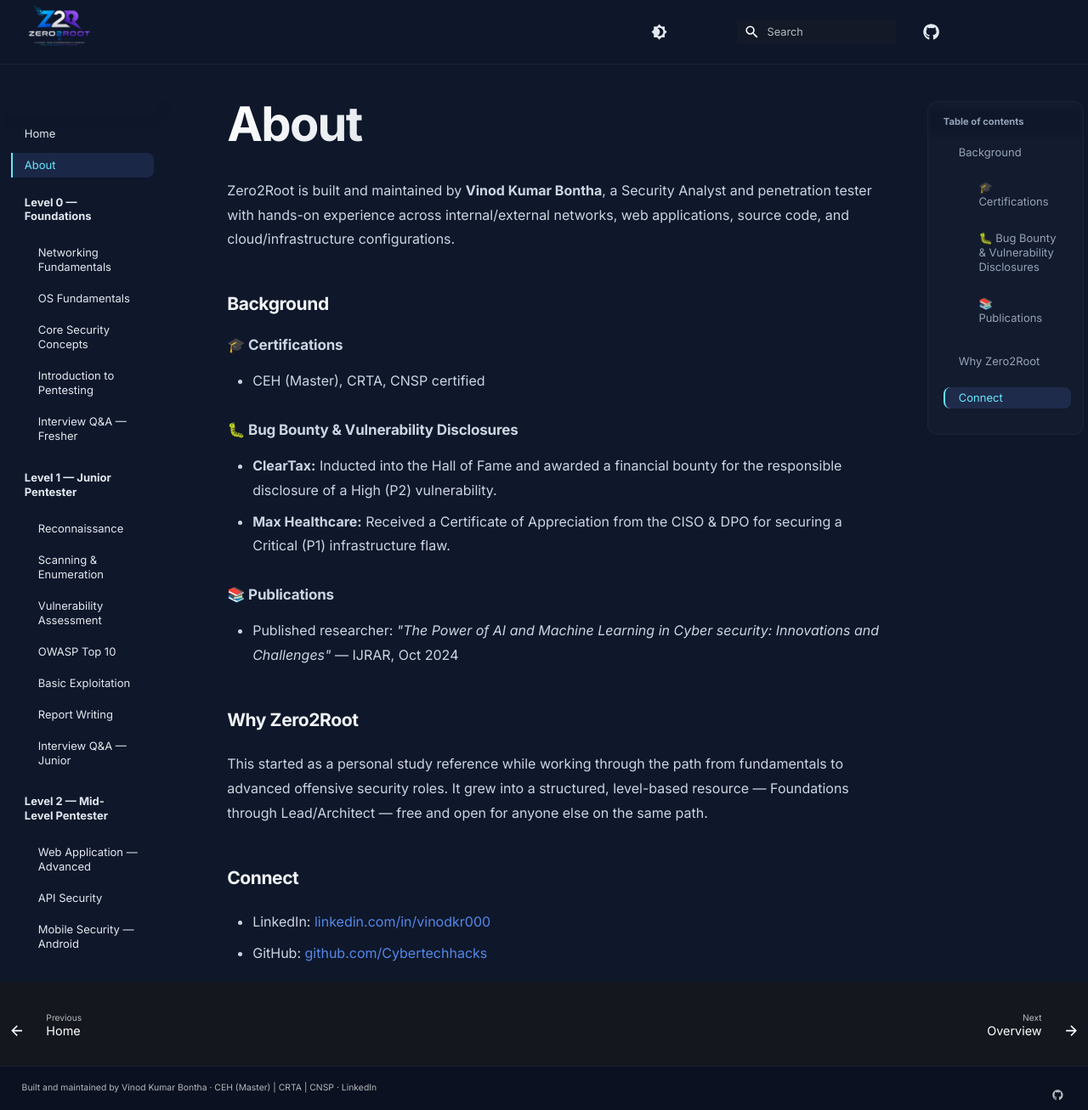
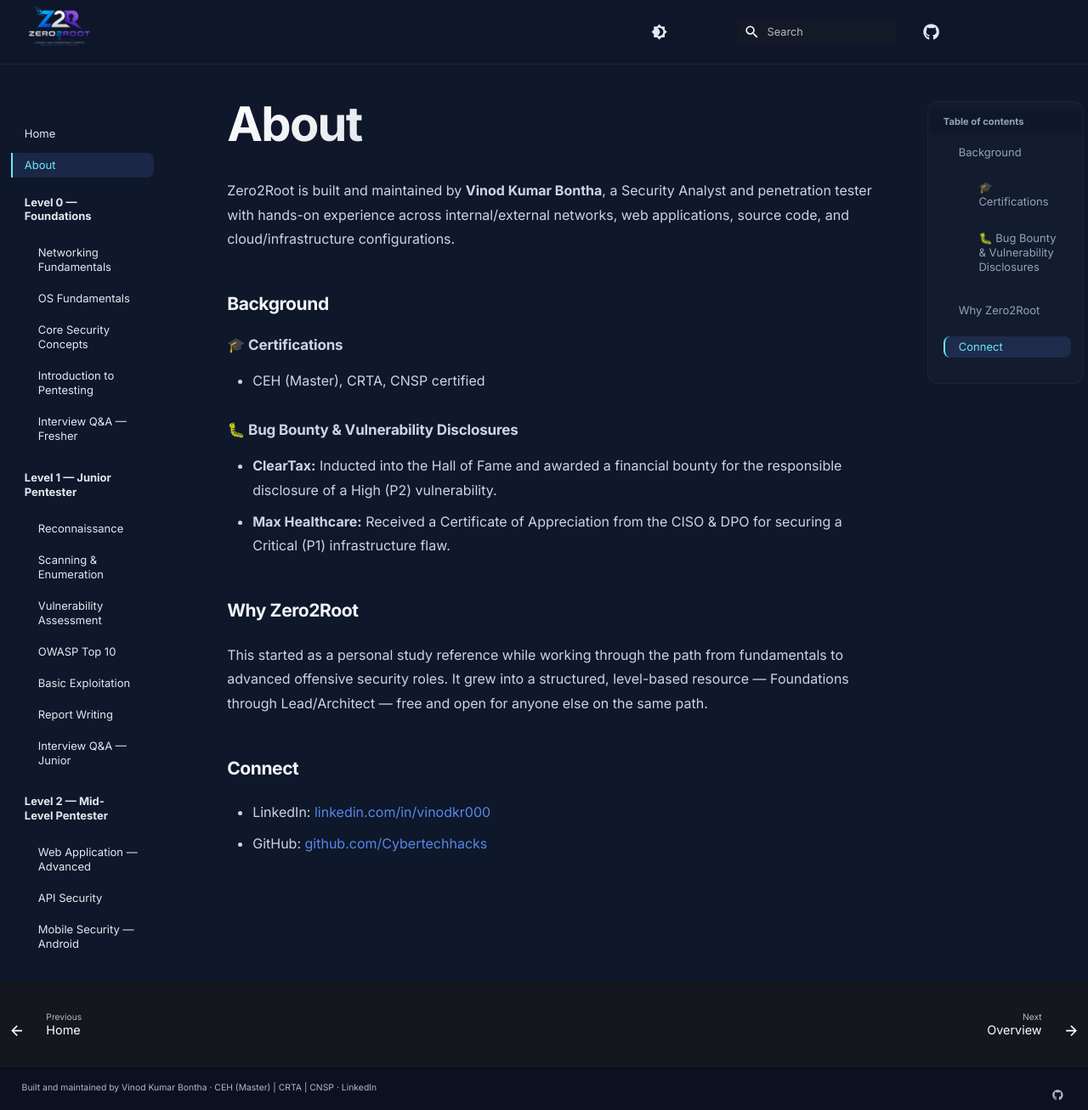
Before and after one commit to Cybertechhacks/Zero2Root, an MkDocs documentation site: the page built from docs/about.md, in a window 1280 px wide and 1307 px high. Shown: the whole window at 85% size. Built offline with MkDocs 1.6.1 and Material for MkDocs 9.7.7, drawn with Linux system fonts in a browser that asks for light colours; comment, search, counter and statistics services are not loaded.

Commit message:
Remove publications section from about page

```diff
--- a/docs/about.md
+++ b/docs/about.md
@@ -11,8 +11,6 @@
 - **ClearTax:** Inducted into the Hall of Fame and awarded a financial bounty for the responsible disclosure of a High (P2) vulnerability.
 - **Max Healthcare:** Received a Certificate of Appreciation from the CISO & DPO for securing a Critical (P1) infrastructure flaw.
 
-### 📚 Publications
-- Published researcher: *"The Power of AI and Machine Learning in Cyber security: Innovations and Challenges"* — IJRAR, Oct 2024
 
 ## Why Zero2Root
 
```
